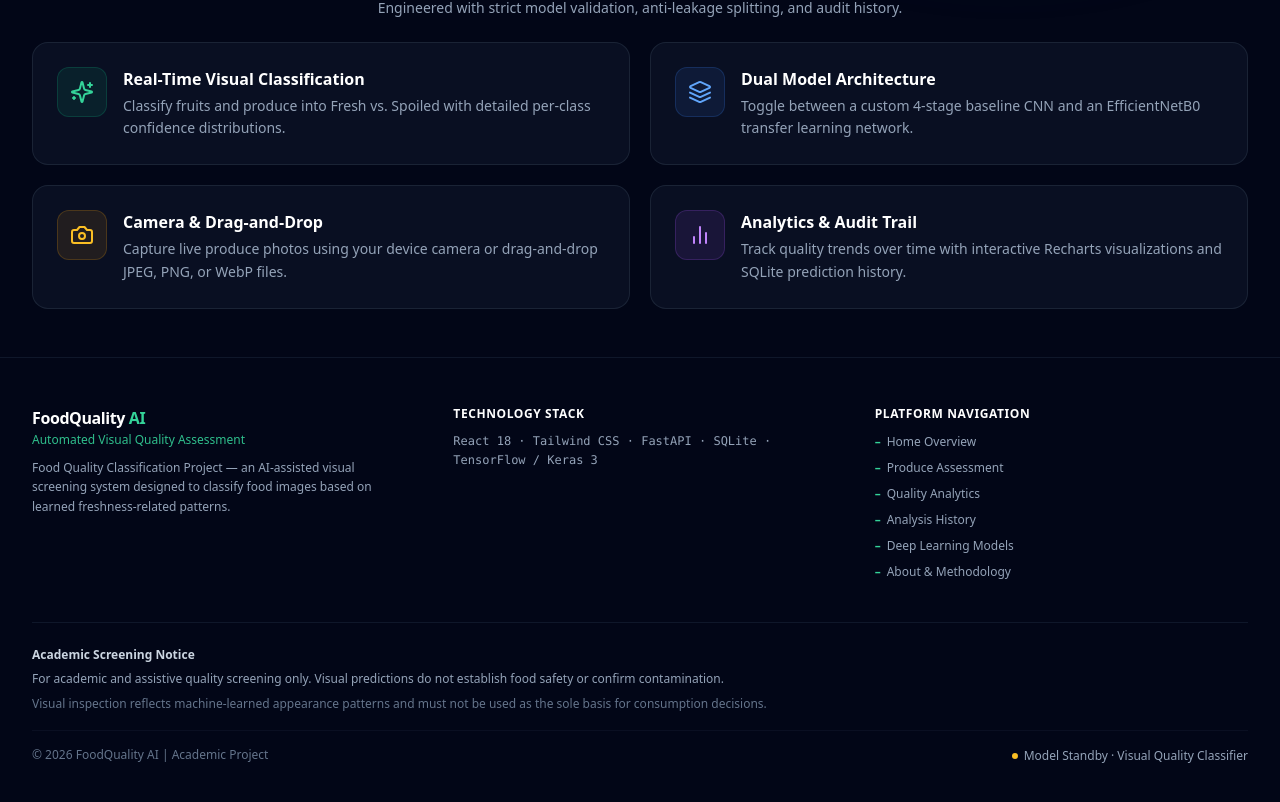
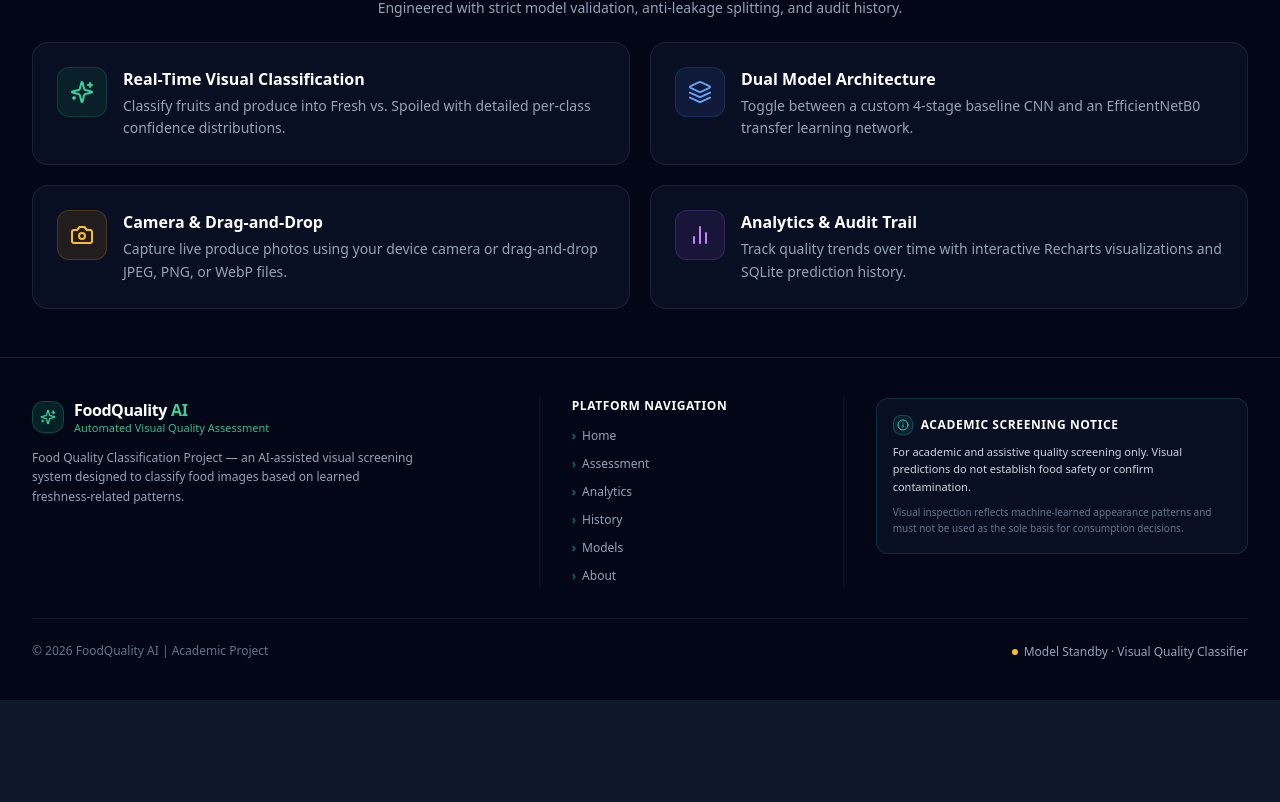
Before and after one commit to priyampriya15-stack/food-quality-classification, a React (Vite) app in the folder frontend/: page / in a window 1280 px wide. Shown: the part 714-1516 px from the top of the page. After the commit the page ends 1414 px from the top, so only its background shows below. Built offline with nearby package versions, Linux system fonts and the light colour scheme; no server answers.

Commit message:
style(footer): redesign into 3-column layout with vertical dividers and bordered academic panel

```diff
--- a/frontend/src/components/Footer.jsx
+++ b/frontend/src/components/Footer.jsx
@@ -1,4 +1,5 @@
 import React from 'react';
+import { Sparkles, Info } from 'lucide-react';
 
 export default function Footer({ onNavigate, healthStatus, modelsInfo }) {
   // Check if active model or backend is loaded and ready
@@ -9,88 +10,92 @@ export default function Footer({ onNavigate, healthStatus, modelsInfo }) {
   );
 
   const navLinks = [
-    { id: 'home', label: 'Home Overview' },
-    { id: 'assess', label: 'Produce Assessment' },
-    { id: 'analytics', label: 'Quality Analytics' },
-    { id: 'history', label: 'Analysis History' },
-    { id: 'models', label: 'Deep Learning Models' },
-    { id: 'about', label: 'About & Methodology' },
+    { id: 'home', label: 'Home' },
+    { id: 'assess', label: 'Assessment' },
+    { id: 'analytics', label: 'Analytics' },
+    { id: 'history', label: 'History' },
+    { id: 'models', label: 'Models' },
+    { id: 'about', label: 'About' },
   ];
 
   return (
-    <footer className="mt-auto border-t border-slate-900 bg-slate-950 text-slate-400 text-xs">
-      <div className="max-w-7xl mx-auto px-4 sm:px-6 lg:px-8 py-10 sm:py-12">
-        {/* Three Columns on Desktop / Stack on Mobile */}
-        <div className="grid grid-cols-1 sm:grid-cols-2 lg:grid-cols-3 gap-8 lg:gap-12">
+    <footer className="mt-auto border-t border-teal-500/20 bg-slate-950 text-slate-400 text-xs overflow-hidden">
+      <div className="max-w-7xl mx-auto px-4 sm:px-6 lg:px-8 py-8 sm:py-10">
 
-          {/* Column 1 — Brand */}
-          <div className="space-y-2.5">
+        {/* Three Columns on Desktop separated by thin vertical dividers */}
+        <div className="grid grid-cols-1 md:grid-cols-12 gap-8 lg:gap-0">
+
+          {/* Column 1 (Left) — Brand */}
+          <div className="md:col-span-7 lg:col-span-5 lg:pr-8 space-y-3">
+            <div className="flex items-center gap-2.5">
+              <div className="w-8 h-8 rounded-xl bg-emerald-500/15 border border-emerald-500/30 flex items-center justify-center text-emerald-400 shadow-sm">
+                <Sparkles className="w-4 h-4" />
+              </div>
               <div>
-              <h3 className="text-base font-bold text-white tracking-tight">
+                <h3 className="text-base font-extrabold text-white tracking-tight flex items-center gap-1">
                   FoodQuality <span className="text-emerald-400">AI</span>
                 </h3>
-              <p className="text-xs font-medium text-emerald-400/90 mt-0.5">
+                <p className="text-[11px] font-medium text-emerald-400/90 -mt-0.5">
                   Automated Visual Quality Assessment
                 </p>
               </div>
+            </div>
+
             <p className="text-xs text-slate-400 leading-relaxed max-w-sm">
-              Food Quality Classification Project — an AI-assisted visual screening system designed to classify food images based on learned freshness-related patterns.
+              Food Quality Classification Project &mdash; an AI-assisted visual screening system designed to classify food images based on learned freshness-related patterns.
             </p>
           </div>
 
-          {/* Column 2 — Technology Stack */}
-          <div className="space-y-2.5">
-            <h4 className="text-xs font-bold text-white uppercase tracking-wider">
-              Technology Stack
-            </h4>
-            <p className="text-xs text-slate-400 leading-relaxed font-mono">
-              React 18 &middot; Tailwind CSS &middot; FastAPI &middot; SQLite &middot; TensorFlow / Keras 3
-            </p>
-          </div>
-
-          {/* Column 3 — Platform Navigation */}
-          <div className="space-y-2.5">
-            <h4 className="text-xs font-bold text-white uppercase tracking-wider">
+          {/* Column 2 (Center) — Platform Navigation */}
+          <div className="md:col-span-5 lg:col-span-3 md:pl-6 lg:px-8 md:border-l border-teal-500/15 space-y-3">
+            <h4 className="text-xs font-semibold text-white uppercase tracking-wider">
               Platform Navigation
             </h4>
-            <ul className="space-y-1.5 text-xs">
+            <ul className="space-y-2 text-xs">
               {navLinks.map((link) => (
                 <li key={link.id}>
                   <button
                     onClick={() => onNavigate && onNavigate(link.id)}
                     className="text-slate-400 hover:text-emerald-400 transition-colors cursor-pointer text-left py-0.5 flex items-center gap-1.5"
                   >
-                    <span className="text-emerald-400 text-xs font-bold">&ndash;</span>
+                    <span className="text-emerald-500/60 text-xs font-bold">&rsaquo;</span>
                     <span>{link.label}</span>
                   </button>
                 </li>
               ))}
             </ul>
           </div>
+
+          {/* Column 3 (Right) — Academic Screening Notice inside a subtle bordered panel */}
+          <div className="md:col-span-12 lg:col-span-4 lg:pl-8 lg:border-l border-teal-500/15 md:pt-6 lg:pt-0 md:border-t lg:border-t-0 border-teal-500/15 space-y-3">
+            <div className="p-4 rounded-xl bg-slate-900/60 border border-teal-500/20 text-slate-400 text-xs space-y-2">
+              <div className="flex items-center gap-2">
+                <div className="w-5 h-5 rounded-lg bg-teal-500/10 border border-teal-500/30 flex items-center justify-center text-teal-400 shrink-0">
+                  <Info className="w-3 h-3" />
                 </div>
-
-        {/* Bottom Section: Divider + Academic Notice + Copyright Line */}
-        <div className="mt-8 sm:mt-10 pt-6 border-t border-slate-900 space-y-4">
-          <div className="space-y-1.5 text-xs text-slate-400">
-            <h5 className="font-semibold text-slate-300">
+                <h4 className="text-xs font-semibold text-white uppercase tracking-wider">
                   Academic Screening Notice
-            </h5>
-            <p className="leading-relaxed">
+                </h4>
+              </div>
+              <p className="text-[11px] text-slate-300 leading-relaxed">
                 For academic and assistive quality screening only. Visual predictions do not establish food safety or confirm contamination.
               </p>
-            <p className="text-slate-500 leading-relaxed">
+              <p className="text-[10px] text-slate-500 leading-relaxed">
                 Visual inspection reflects machine-learned appearance patterns and must not be used as the sole basis for consumption decisions.
               </p>
             </div>
+          </div>
+        </div>
 
-          <div className="pt-4 border-t border-slate-900/60 flex flex-col sm:flex-row items-center justify-between gap-3 text-xs text-slate-500">
+        {/* Bottom Section: Divider + Copyright & Status */}
+        <div className="mt-8 pt-6 border-t border-slate-900 flex flex-col sm:flex-row items-center justify-between gap-3 text-xs text-slate-500">
           <p className="text-center sm:text-left">
             &copy; 2026 FoodQuality AI | Academic Project
           </p>
           <div>
             {isModelReady ? (
               <span className="inline-flex items-center gap-1.5 text-emerald-400 font-medium">
-                  <span className="w-1.5 h-1.5 rounded-full bg-emerald-400" />
+                <span className="w-1.5 h-1.5 rounded-full bg-emerald-400 animate-pulse" />
                 Model Ready &middot; Visual Quality Classifier
               </span>
             ) : (
@@ -101,7 +106,6 @@ export default function Footer({ onNavigate, healthStatus, modelsInfo }) {
             )}
           </div>
         </div>
-        </div>
 
       </div>
     </footer>
```
Lines whose indentation alone changed are shown as unchanged.
